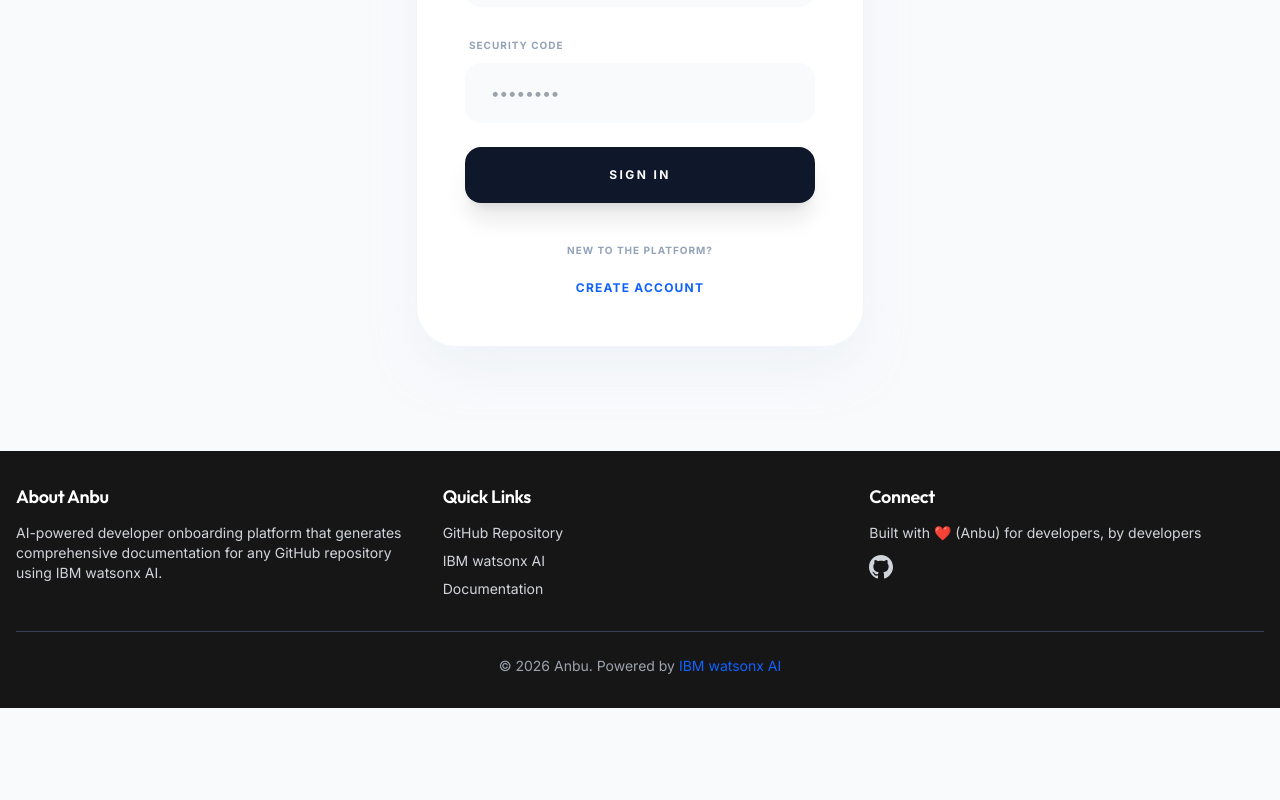
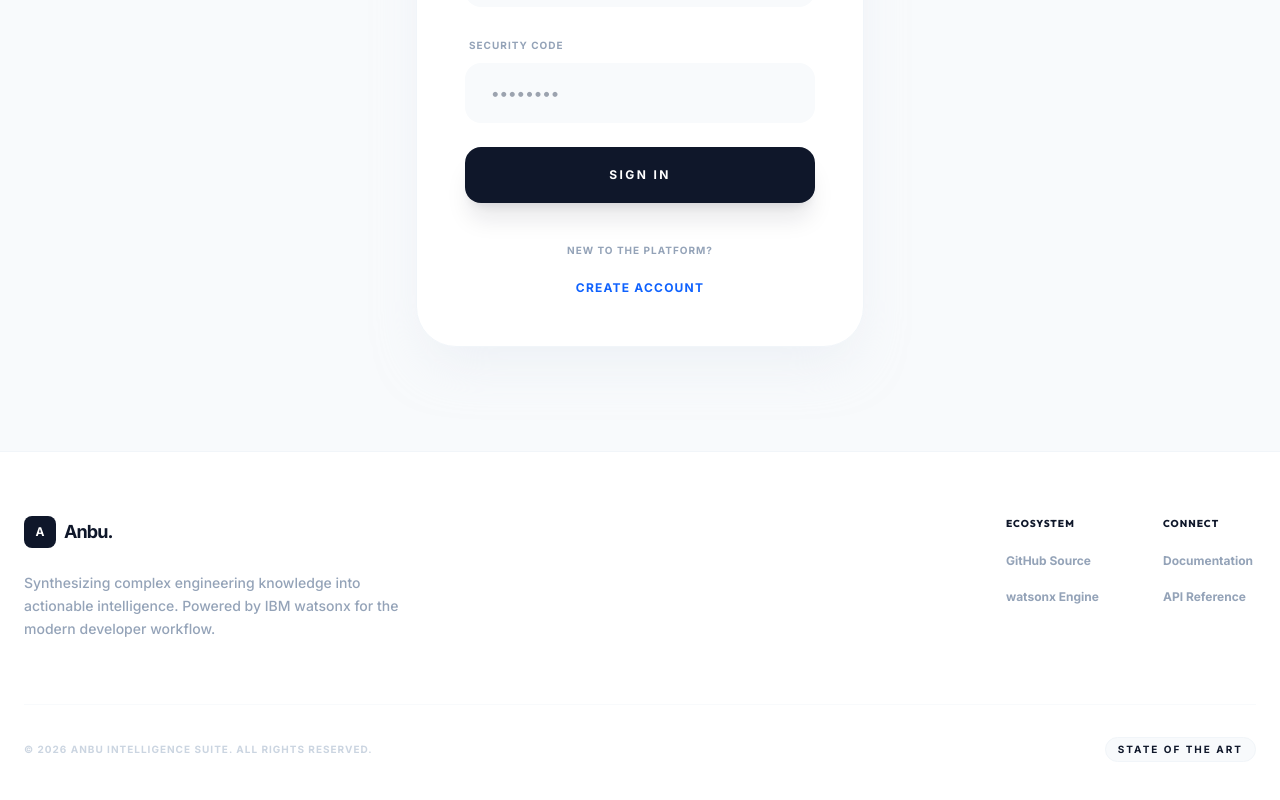
Before and after one commit to chamika-u/Anbu, a React (Vite) app in the folder frontend/: page /login in a window 1280 px wide. Shown: the part 501-1301 px from the top of the page. Before the commit the page ends 1209 px from the top, so only its background shows below. Built offline with nearby package versions, Linux system fonts and the light colour scheme; no server answers.

Commit message:
feat: implement Footer component with site branding and ecosystem links

```diff
--- a/frontend/src/components/Footer.tsx
+++ b/frontend/src/components/Footer.tsx
@@ -4,87 +4,49 @@ const Footer: React.FC = () => {
   const currentYear = new Date().getFullYear();
 
   return (
-    <footer className="bg-ibm-gray text-white py-8 mt-auto">
-      <div className="container mx-auto px-4">
-        <div className="grid grid-cols-1 md:grid-cols-3 gap-8">
-          {/* About Section */}
-          <div>
-            <h3 className="text-lg font-semibold mb-3">About Anbu</h3>
-            <p className="text-gray-300 text-sm">
-              AI-powered developer onboarding platform that generates comprehensive documentation
-              for any GitHub repository using IBM watsonx AI.
+    <footer className="bg-white border-t border-slate-100 py-16 no-print">
+      <div className="container mx-auto px-6">
+        <div className="flex flex-col md:flex-row justify-between items-start gap-12">
+          <div className="space-y-6 max-w-sm">
+            <div className="flex items-center gap-2">
+              <div className="w-8 h-8 bg-slate-900 rounded-lg flex items-center justify-center">
+                <span className="text-white text-xs font-black">A</span>
+              </div>
+              <span className="text-lg font-black text-slate-900 tracking-tighter">Anbu.</span>
+            </div>
+            <p className="text-slate-400 text-sm font-medium leading-relaxed">
+              Synthesizing complex engineering knowledge into actionable intelligence.
+              Powered by IBM watsonx for the modern developer workflow.
             </p>
           </div>
 
-          {/* Quick Links */}
-          <div>
-            <h3 className="text-lg font-semibold mb-3">Quick Links</h3>
-            <ul className="space-y-2 text-sm">
-              <li>
-                <a
-                  href="https://github.com/yourusername/anbu"
-                  target="_blank"
-                  rel="noopener noreferrer"
-                  className="text-gray-300 hover:text-ibm-teal transition-colors"
-                >
-                  GitHub Repository
-                </a>
-              </li>
-              <li>
-                <a
-                  href="https://cloud.ibm.com/watsonx"
-                  target="_blank"
-                  rel="noopener noreferrer"
-                  className="text-gray-300 hover:text-ibm-teal transition-colors"
-                >
-                  IBM watsonx AI
-                </a>
-              </li>
-              <li>
-                <a
-                  href="#"
-                  className="text-gray-300 hover:text-ibm-teal transition-colors"
-                >
-                  Documentation
-                </a>
-              </li>
-            </ul>
-          </div>
-
-          {/* Contact */}
-          <div>
-            <h3 className="text-lg font-semibold mb-3">Connect</h3>
-            <p className="text-gray-300 text-sm mb-3">
-              Built with ❤️ (Anbu) for developers, by developers
-            </p>
-            <div className="flex space-x-4">
-              <a
-                href="https://github.com/yourusername/anbu"
-                target="_blank"
-                rel="noopener noreferrer"
-                className="text-gray-300 hover:text-ibm-teal transition-colors"
-                aria-label="GitHub"
-              >
-                <svg className="w-6 h-6" fill="currentColor" viewBox="0 0 24 24">
-                  <path d="M12 0c-6.626 0-12 5.373-12 12 0 5.302 3.438 9.8 8.207 11.387.599.111.793-.261.793-.577v-2.234c-3.338.726-4.033-1.416-4.033-1.416-.546-1.387-1.333-1.756-1.333-1.756-1.089-.745.083-.729.083-.729 1.205.084 1.839 1.237 1.839 1.237 1.07 1.834 2.807 1.304 3.492.997.107-.775.418-1.305.762-1.604-2.665-.305-5.467-1.334-5.467-5.931 0-1.311.469-2.381 1.236-3.221-.124-.303-.535-1.524.117-3.176 0 0 1.008-.322 3.301 1.23.957-.266 1.983-.399 3.003-.404 1.02.005 2.047.138 3.006.404 2.291-1.552 3.297-1.23 3.297-1.23.653 1.653.242 2.874.118 3.176.77.84 1.235 1.911 1.235 3.221 0 4.609-2.807 5.624-5.479 5.921.43.372.823 1.102.823 2.222v3.293c0 .319.192.694.801.576 4.765-1.589 8.199-6.086 8.199-11.386 0-6.627-5.373-12-12-12z" />
-                </svg>
-              </a>
+          <div className="grid grid-cols-2 md:grid-cols-2 gap-16">
+            <div className="space-y-4">
+              <h4 className="text-[10px] font-black text-slate-900 uppercase tracking-widest">Ecosystem</h4>
+              <ul className="space-y-3">
+                <li><a href="https://github.com/chamika-u/Anbu" target="_blank" rel="noreferrer" className="text-slate-400 hover:text-slate-900 text-xs font-bold transition-colors">GitHub Source</a></li>
+                <li><a href="https://cloud.ibm.com/watsonx" target="_blank" rel="noreferrer" className="text-slate-400 hover:text-slate-900 text-xs font-bold transition-colors">watsonx Engine</a></li>
+              </ul>
+            </div>
+            <div className="space-y-4">
+              <h4 className="text-[10px] font-black text-slate-900 uppercase tracking-widest">Connect</h4>
+              <ul className="space-y-3">
+                <li><a href="#" className="text-slate-400 hover:text-slate-900 text-xs font-bold transition-colors">Documentation</a></li>
+                <li><a href="#" className="text-slate-400 hover:text-slate-900 text-xs font-bold transition-colors">API Reference</a></li>
+              </ul>
             </div>
           </div>
         </div>
 
-        <div className="border-t border-gray-700 mt-8 pt-6 text-center text-sm text-gray-400">
-          <p>
-            © {currentYear} Anbu. Powered by{' '}
-            <a
-              href="https://www.ibm.com/watsonx"
-              target="_blank"
-              rel="noopener noreferrer"
-              className="text-ibm-blue hover:text-ibm-teal transition-colors"
-            >
-              IBM watsonx AI
-            </a>
+        <div className="mt-16 pt-8 border-t border-slate-50 flex flex-col md:flex-row justify-between items-center gap-4">
+          <p className="text-[10px] font-bold text-slate-300 uppercase tracking-widest">
+            © {currentYear} Anbu Intelligence Suite. All rights reserved.
           </p>
+          <div className="flex items-center gap-6">
+             <span className="text-[10px] font-black text-slate-900 uppercase tracking-[0.2em] px-3 py-1 bg-slate-50 rounded-full border border-slate-100">
+               State of the art
+             </span>
+          </div>
         </div>
       </div>
     </footer>
@@ -93,4 +55,5 @@ const Footer: React.FC = () => {
 
 export default Footer;
 
+
 // Made with Bob
```
